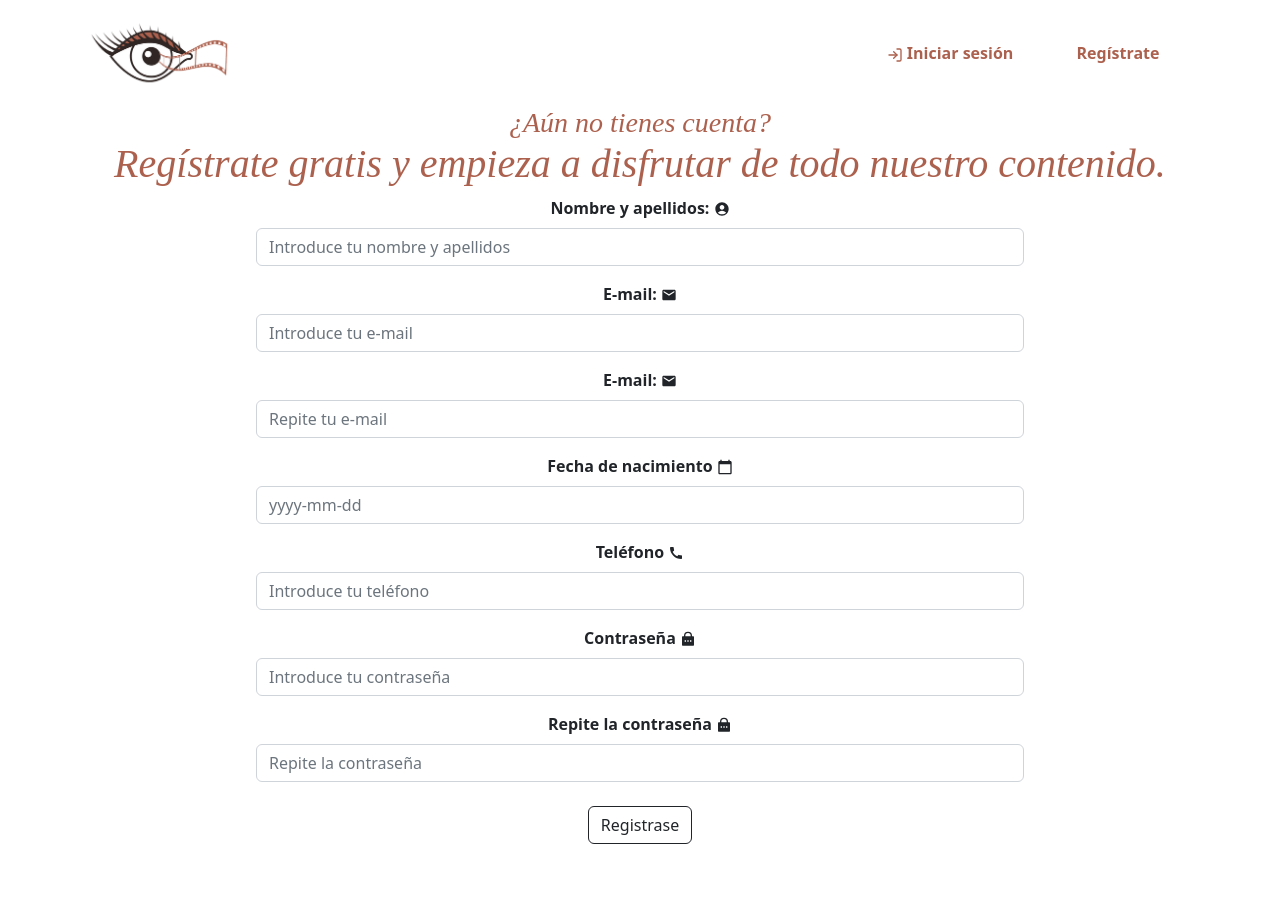
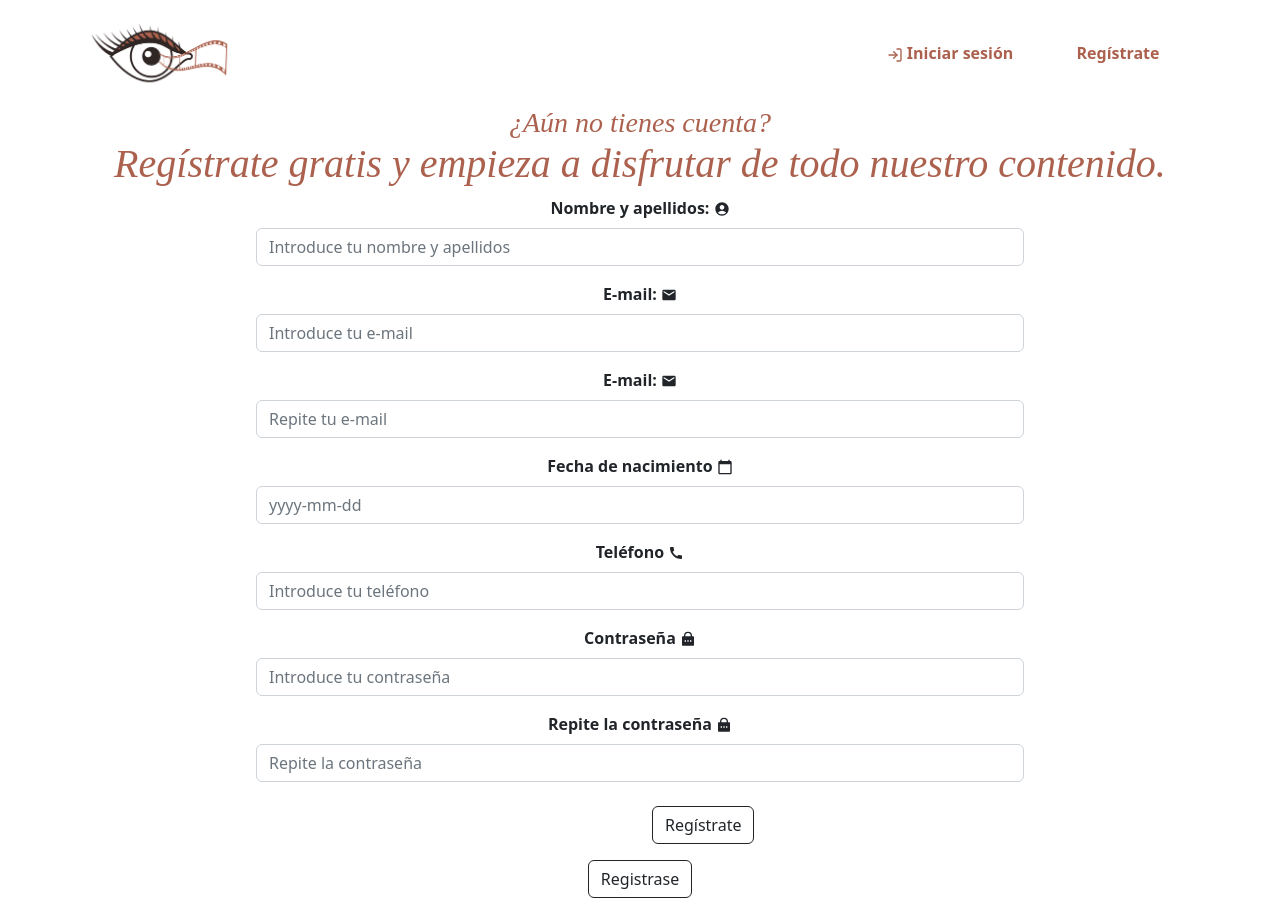
Before and after one commit to Ainamoreno/proyecto_react_rental_movies, a React (Create React App) app: page /register in a window 1280 px wide. Before the commit the page ends 860 px from the top, so only its background shows below. Built offline with nearby package versions, Linux system fonts and the light colour scheme.

Commit message:
Añado toast al formulario de registro

```diff
--- /dev/null
+++ b/src/Components/Bootstrap/Toast.jsx
@@ -0,0 +1,38 @@
+import React, { useState } from "react";
+import Button from "react-bootstrap/Button";
+import Col from "react-bootstrap/Col";
+import Row from "react-bootstrap/Row";
+import Toast from "react-bootstrap/Toast";
+
+const ToastRegister = ({ func }) => {
+  const [show, setShow] = useState(false);
+
+  const funcOC = (show) => {
+    func();
+    setShow(show);
+  };
+
+  return (
+    <Row>
+      <Col xs={6}>
+        <Toast onClose={() => setShow(false)} show={show} delay={5000} autohide>
+          <Toast.Header>
+            <img
+              src="holder.js/20x20?text=%20"
+              className="rounded me-2"
+              alt=""
+            />
+            <strong className="me-auto">Registrado correctamente</strong>
+            <small>11 mins ago</small>
+          </Toast.Header>
+          <Toast.Body>Se ha registrado correctamente. Puede acceder al apartado 'iniciar sesión' y empezar a disfrutar de nuestra cartelería</Toast.Body>
+        </Toast>
+      </Col>
+      <Col xs={6}>
+        <Button className="buttonForm" onClick={() => funcOC(true)} variant="outline-dark">Regístrate</Button>
+      </Col>
+    </Row>
+  );
+};
+
+export default ToastRegister;
--- a/src/Containers/User/Register/Register.jsx
+++ b/src/Containers/User/Register/Register.jsx
@@ -26,6 +26,7 @@ import { registerUser } from "../../../services/registerUser";
 
 //React
 import { useState /*useEffect*/ } from "react";
+import ToastRegister from "../../../Components/Bootstrap/Toast";
 
 
 const Register = () => {
@@ -266,6 +267,7 @@ const Register = () => {
             </Col>
           </Row>
         </Container>
+        <ToastRegister func={registerMe}/>
         <Button className="buttonForm" onClick={() => compareInputs()} variant="outline-dark">
           Registrase
         </Button>
--- a/src/services/registerUser.js
+++ b/src/services/registerUser.js
@@ -1,7 +1,7 @@
 import axios from 'axios';
 
 export const registerUser = async (body) => {
-    console.log(body)
+
     return await axios.post('http://localhost:7001/users/createUser', body)
 
 }
```
